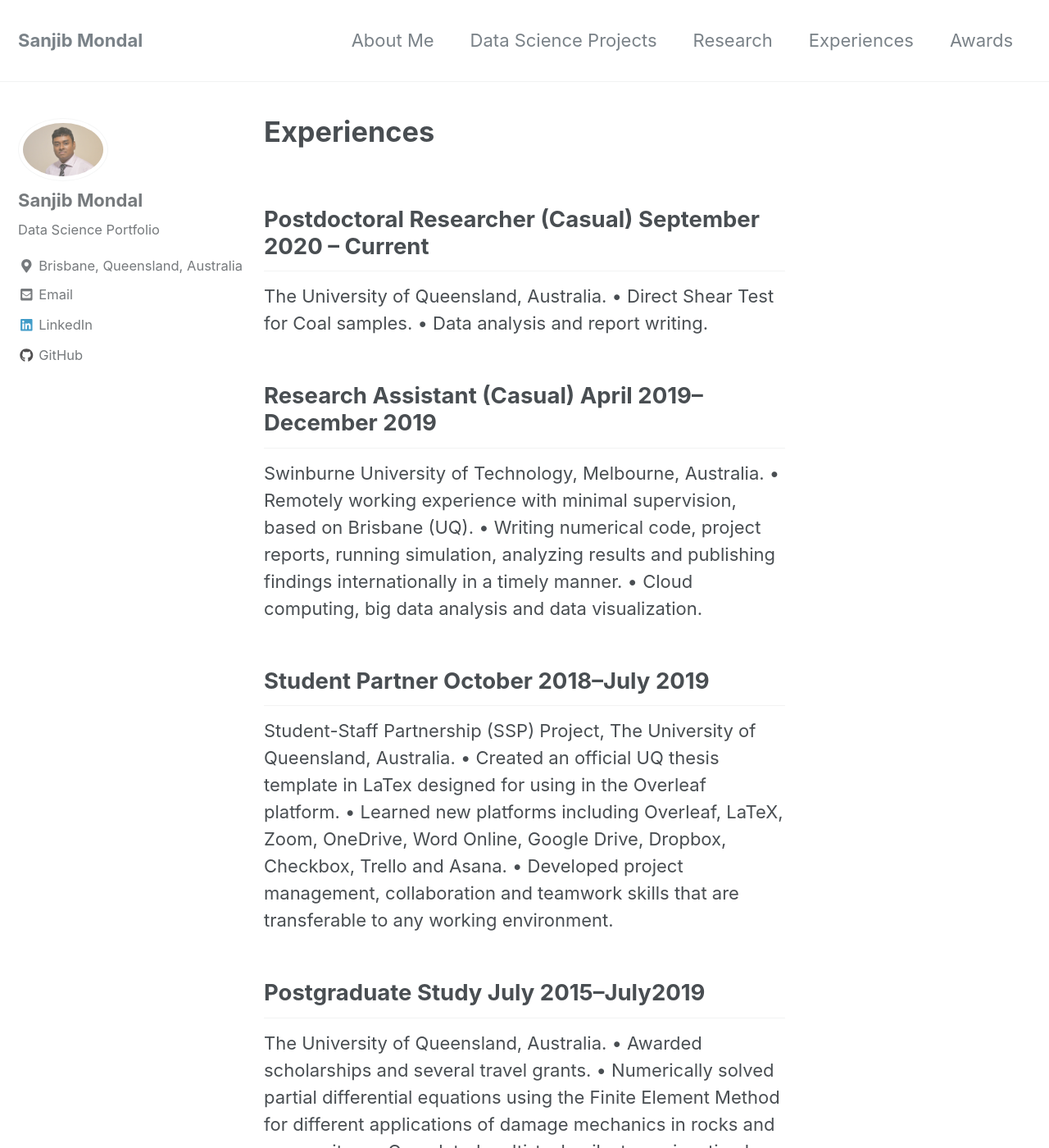
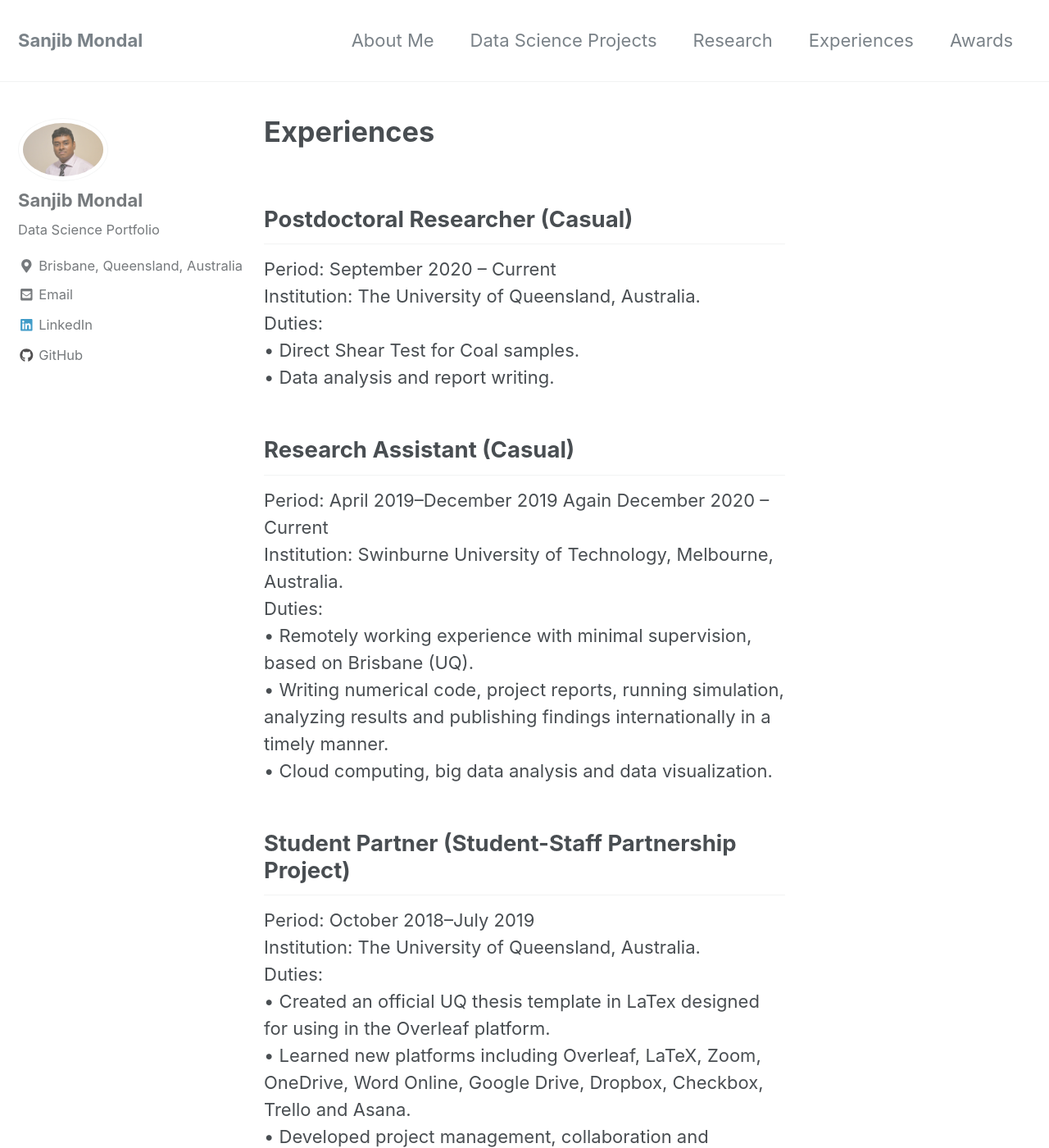
Before and after one commit to Sanjib-Mondal/Sanjib-Mondal.Co, a Jekyll site: the page built from _pages/Experiences.md, in a window 1280 px wide and 1400 px high. Shown: the whole window at 82% size. Built offline with Jekyll 4.4.1, drawn with Linux system fonts in a browser that asks for light colours; nearby versions of some CDN libraries; some of the changed text lies outside the part shown.

Commit message:
Update Experiences.md

```diff
--- a/_pages/Experiences.md
+++ b/_pages/Experiences.md
@@ -3,37 +3,49 @@ title: "Experiences"
 permalink: /Experiences/
 header:
 ---
-## Postdoctoral Researcher (Casual)                                                            September  2020 -- Current
-The University of Queensland, Australia.
+## Postdoctoral Researcher (Casual)
+Period: September  2020 -- Current
+Institution: The University of Queensland, Australia.
+Duties:
 •	Direct Shear Test for Coal samples.
 •	Data analysis and report writing.
 
-## Research Assistant (Casual)                                                                    April 2019--December 2019
-Swinburne University of Technology, Melbourne, Australia.
+## Research Assistant (Casual)
+Period: April 2019--December 2019 Again December 2020 -- Current
+Institution: Swinburne University of Technology, Melbourne, Australia.
+Duties:
 •	Remotely working experience with minimal supervision, based on Brisbane (UQ).
 •	Writing numerical code, project reports, running simulation, analyzing results and publishing findings internationally in a timely manner.
 •	Cloud computing, big data analysis and data visualization.
 
-
-## Student Partner                                                                                              October 2018--July 2019
-Student-Staff Partnership (SSP) Project, The University of Queensland, Australia.
+## Student Partner (Student-Staff Partnership Project)
+Period: October 2018--July 2019
+Institution: The University of Queensland, Australia.
+Duties:
 •	Created an official UQ thesis template in LaTex designed for using in the Overleaf platform.
 •	Learned new platforms including Overleaf, LaTeX, Zoom, OneDrive, Word Online, Google Drive, Dropbox, Checkbox, Trello and Asana.
 •	Developed project management, collaboration and teamwork skills that are transferable to any working environment.
-## Postgraduate Study                                                                                                 July 2015--July2019
-The University of Queensland, Australia.
+
+## Postgraduate Study
+Period: July 2015--July2019
+Institution: The University of Queensland, Australia.
+Duties:
 •	Awarded scholarships and several travel grants.
 •	Numerically solved partial differential equations using the Finite Element Method for different applications of damage mechanics in rocks and composites.
 •	Completed multi-task milestones in a timely manner.
 
-## Lecturer in Mathematics                                                                                   June 2014--June 2015
-City University, Dhaka, Bangladesh.
+## Lecturer in Mathematics
+Period: June 2014--June 2015
+Institution: City University, Dhaka, Bangladesh.
+Duties:
 •	Supervised undergraduate students on their projects.
 •	Taught students in a class setting, administered exams, marked exam sheets and prepared results.
 •	Trained a student team for the inter-university Math Olympiad competition.
 
-## Lecturer in Mathematics                                                                          December 2013--June 2014
-BCMC College of Engineering & Technology, Jessore, Bangladesh.
+## Lecturer in Mathematics
+Period: December 2013--June 2014
+Institution: BCMC College of Engineering & Technology, Jessore, Bangladesh.
 
-## Part-time Lecturer in Mathematics                                                                                     2011-2013
-Khanjahan Ali College of Science and Technology, Khulna, Bangladesh.
+## Part-time Lecturer in Mathematics
+Period: 2011-2013
+Institution: Khanjahan Ali College of Science and Technology, Khulna, Bangladesh.
```
